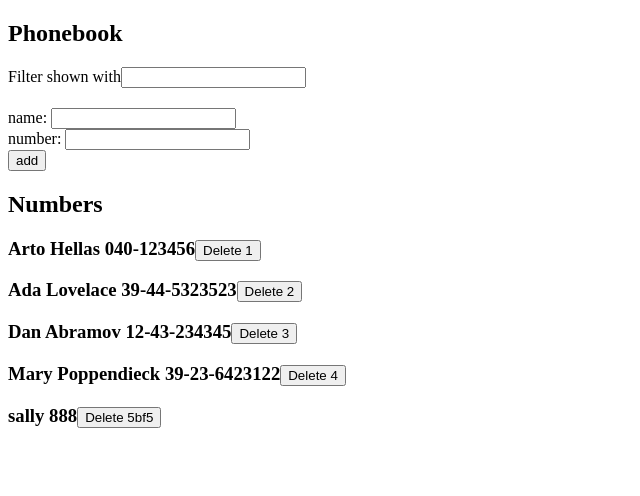
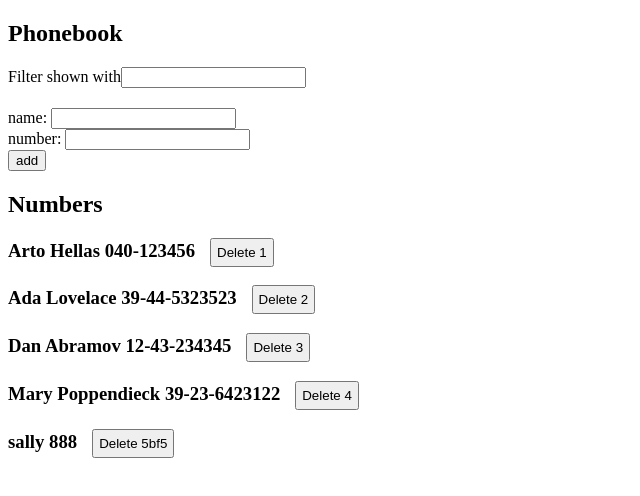
Before and after one commit to bushbass/fso-phonebook, a React (Vite) app: page / in a window 1280 px wide. Shown: the top 496 px of the page, without its empty margins (0-640 px from the left). Built offline with nearby package versions, Linux system fonts and the light colour scheme; data requests are answered from the project's data file.

Commit message:
removed console.logs start at 2.18

```diff
--- a/src/App.jsx
+++ b/src/App.jsx
@@ -21,10 +21,8 @@ const App = () => {
   const [errorMessage, setErrorMessage] = useState(null)
 
   useEffect(() => {
-    console.log('effect')
     personsService.getAll()
       .then(response => {
-        console.log('promise fulfilled')
         setPersons(response.data)
       })
   }, [errorMessage])
@@ -58,7 +56,6 @@ const App = () => {
   const createPerson = (person) => {
     personsService.create(person)
       .then(response => {
-        console.log('response in create', response)
         setPersons(persons.concat(response.data))
         setMessage(
           `${person.name} was created`
--- a/src/components/Persons.jsx
+++ b/src/components/Persons.jsx
@@ -9,7 +9,7 @@ const Persons = ({ persons, searchText, deletePerson }) => {
                 .map((person, i) =>
                     <h3
                         key={i}>{person.name} {person.number}
-                        <button onClick={() => deletePerson(person.id)}>Delete {person.id}</button>
+                        <button className="delete-button" onClick={() => deletePerson(person.id)}>Delete {person.id}</button>
                     </h3>
                 )}
         </div>
--- a/src/index.css
+++ b/src/index.css
@@ -17,3 +17,8 @@
     padding: 10px;
     margin-bottom: 10px;
 }
+
+.delete-button {
+    margin-left: 15px;
+    padding: 5px
+}
```
